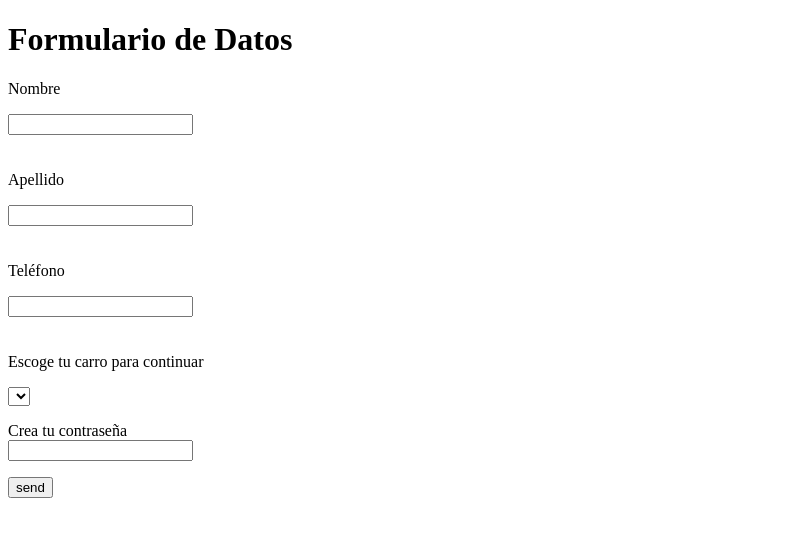
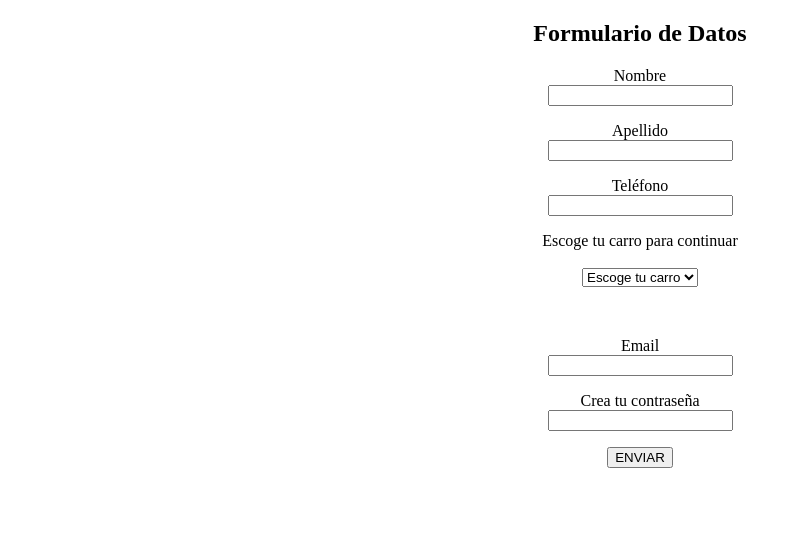
Before and after one commit to karinalaroze/formularioDatos1, a plain HTML site: page index.html in a window 1280 px wide. Shown: the whole page, without its empty margins (0-801 px from the left). Drawn offline with Linux system fonts and the light colour scheme.

Commit message:
trabajo terminado

```diff
--- a/index.html
+++ b/index.html
@@ -1,42 +1,51 @@
 <!DOCTYPE html>
-<html lang="en">
-<head>
-	<meta charset="UTF-8">
-	<title></title>
-</head>
-<body>
-             <h1><b> Formulario de Datos </b></h1>
+<html>
+  <head>
+    <meta http-equiv="content-type" content="text/html; charset=UTF-8" />
+    <title> Formulario de Validacion </title>
+  </head>
+  <body>
 
-<form action="">
-   <p> Nombre </p>
-   <input type="text">
-     <option value=""></option>
-     </form>
+    <h2 align="center"> Formulario de Datos </h2>
+    <form action="post">
+        <p align="center">
+        <label for="name"> Nombre </label><br>
+        <input type="text" name="name" required><br>
+        </p>
+        <p align="center">
+        <label for="lastname">Apellido</label><br>
+        <input type="text" name="lastname" required><br>
+        </p>
+        <p align="center">
+        <label for="telefono">Teléfono</label><br>
+        <input type="text" name="telefono" pattern="^[+569]\d{8}$" title="Debe empezar con +569" required><br>
+        </p>
+        <p align="center">
 
-  <form action="">
-   <p> Apellido </p>
-   <input type="text">
-     <option value=""></option>
-     </form>
+        <label for="dropdown required">Escoge tu carro para continuar</label><br></br>
 
-    <form action="">
-   <p> Teléfono</p>
-   <input type="text">
-   <option value=""></option>
-     </form>
+        <select name="dropdown" required>
 
-    <p> Escoge tu carro para continuar </p>
+            <option value=""> Escoge tu carro </option>
+            <option value=""> Volvo </option>
+            <option value=""> Saab </option>
+            <option value=""> Mercedes </option>
+            <option value=""> Audi </option>
+            </select>
 
-    <select name="" Escoge tu carro=""> </select>
- <p>
-    <label for="pw">Crea tu contraseña</label><br>
-    <input type="password" name="pw" pattern=".{6,}" title="6 o más caracteres" required>
-
- </p>
- <p>
-    <input type="submit" name="" value="send">
-
-    </p>
-
-</body>
+        </p> <br>
+        <p align="center">
+        <label for="email">Email</label><br>
+        <input type="emial" name="email" pattern="[a-z0-9._%+-]+@[a-z0-9.-]+\.[a-z]{2,3}$" required><br>
+        </p>
+        <p align ="center">
+        <label for="pw">Crea tu contraseña</label><br>
+        <input type="clave" name="pw" pattern=".{6,}" title="debe tener 6 o más caracteres" required>
+        </p>
+        <p align="center">
+        <button>ENVIAR</button>
+        </p>
+    </form>
+    <script src="js/javascript.js"> </script>
+  </body>
 </html>
```
